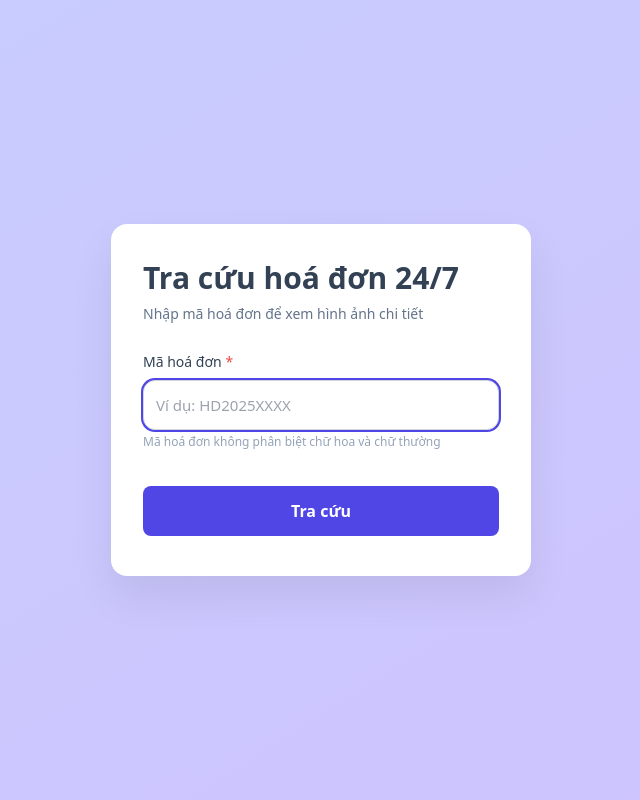
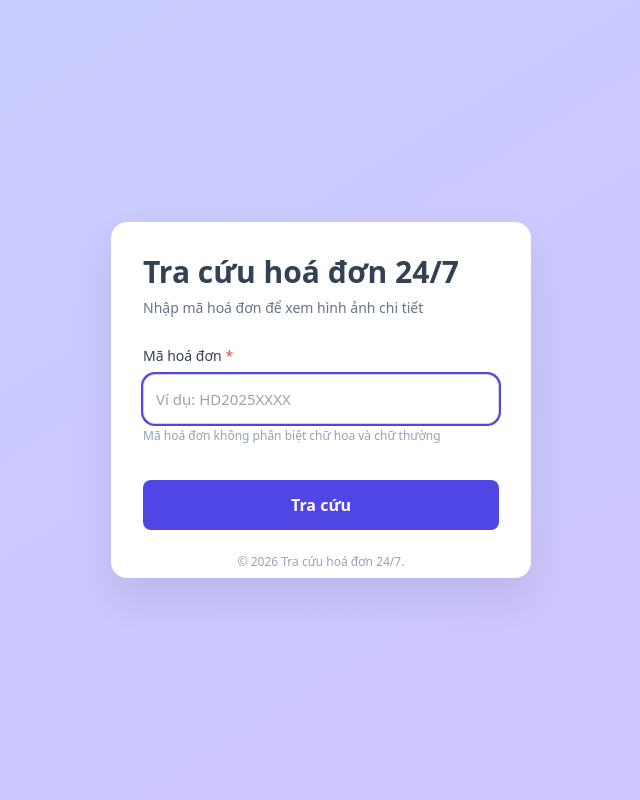
Before and after one commit to q2kit/tracuu, a Django app: page / in a window 1280 px wide. Shown: the whole page, without its empty margins (319-959 px from the left). Run offline with Django 5.2, Linux system fonts and the light colour scheme; data that the repository does not hold is empty; some libraries are stand-ins or nearby versions.

Commit message:
Add footer with copyright notice and adjust layout styles (#36)
Co-authored-by: Doãn Hữu Quân <q2k@q2k.dev>

```diff
--- a/assets/build/main.css
+++ b/assets/build/main.css
@@ -1210,6 +1210,9 @@ html {
 .fixed {
   position: fixed;
 }
+.absolute {
+  position: absolute;
+}
 .relative {
   position: relative;
 }
@@ -1218,6 +1221,12 @@ html {
 }
 .inset-0 {
   inset: 0px;
+}
+.bottom-2 {
+  bottom: 0.5rem;
+}
+.left-0 {
+  left: 0px;
 }
 .right-5 {
   right: 1.25rem;
@@ -1630,6 +1639,9 @@ html {
 .p-6 {
   padding: 1.5rem;
 }
+.p-8 {
+  padding: 2rem;
+}
 .\!px-4 {
   padding-left: 1rem !important;
   padding-right: 1rem !important;
@@ -1680,6 +1692,9 @@ html {
 }
 .pb-10 {
   padding-bottom: 2.5rem;
+}
+.pb-12 {
+  padding-bottom: 3rem;
 }
 .pt-9 {
   padding-top: 2.25rem;
--- a/src/templates/index.html
+++ b/src/templates/index.html
@@ -10,8 +10,8 @@
     x-cloak
   >
     <div class="flex min-h-screen max-md:flex-col gradient-bg">
-      <main class="flex flex-1 items-center justify-center px-5 py-8 w-full">
-        <div class="bg-white w-full max-w-[420px] rounded-2xl px-8 pt-9 pb-10 shadow-[0_20px_40px_rgba(0,0,0,0.08)] max-sm:px-5 max-sm:pt-7 max-sm:pb-8">
+      <main class="flex flex-1 items-center justify-center w-full">
+        <div class="relative bg-white w-full max-w-[420px] rounded-2xl p-8 pb-12 shadow-[0_20px_40px_rgba(0,0,0,0.08)] max-sm:px-5">
           <div class="text-3xl font-semibold">
             Tra cứu hoá đơn 24/7
           </div>
@@ -105,6 +105,9 @@
               </div>
             </div>
           </div>
+          <div class="absolute bottom-2 left-0 w-full text-center text-xs text-slate-400">
+            © {% now "Y" %} Tra cứu hoá đơn 24/7.
+          </div>
         </div>
       </main>
     </div>
```
